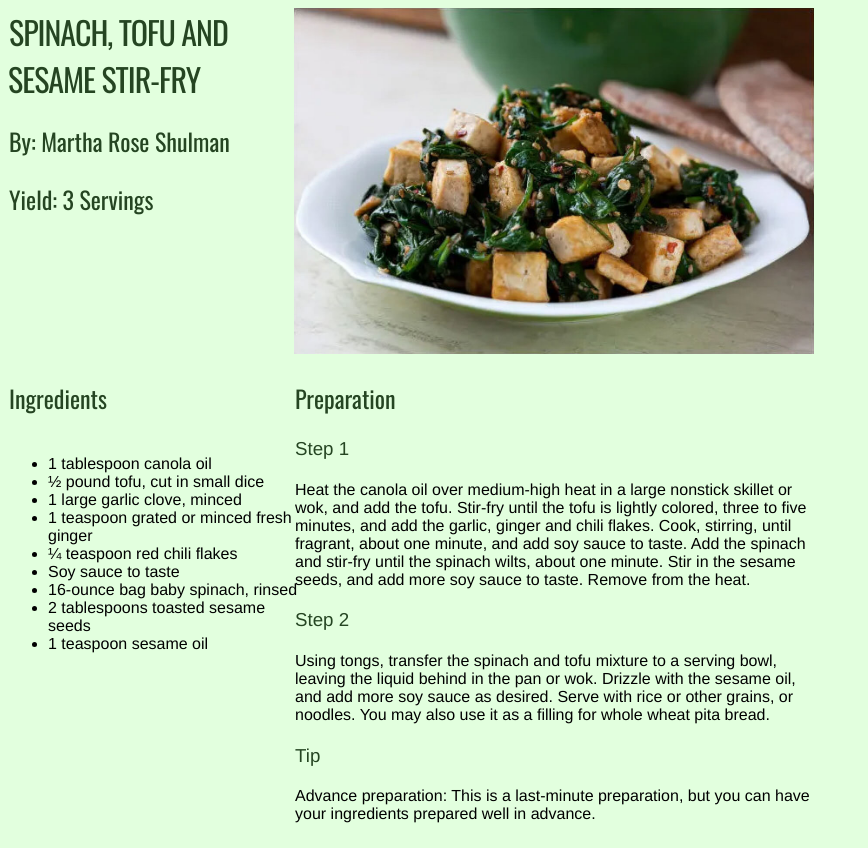
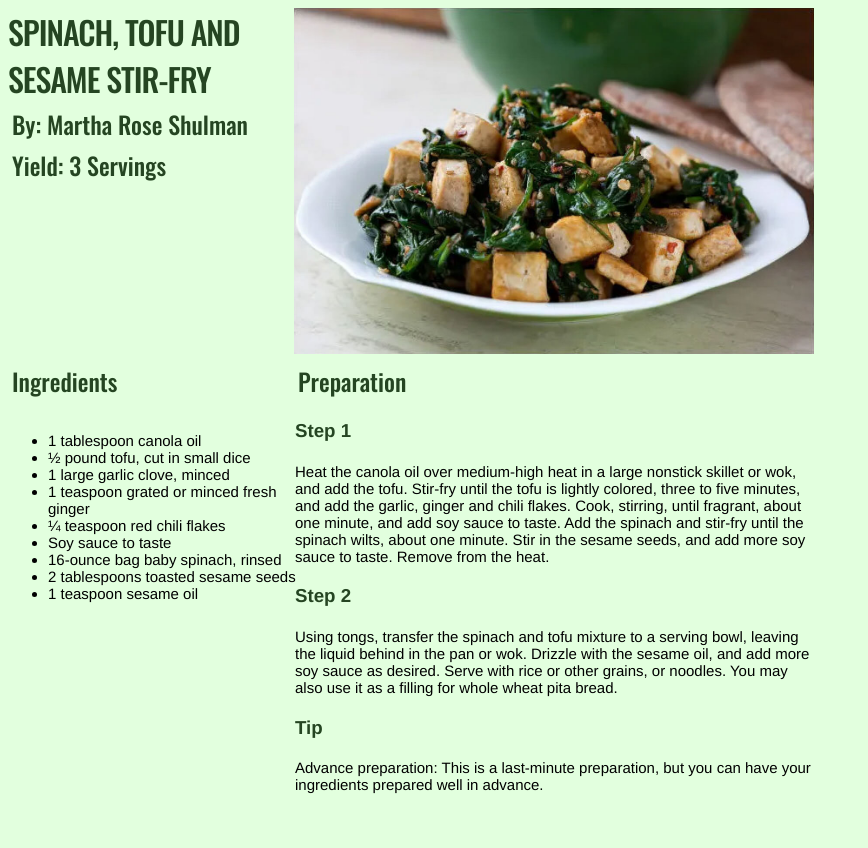
Before and after one commit to Tandeep14/exercise7, a plain HTML site: page index.html in a window 1280 px wide. Shown: the whole page, without its empty margins (0-868 px from the left). After the commit the page ends 817 px from the top, so only its background shows below. Drawn offline with nearby package versions, Linux system fonts and the light colour scheme; a web font is replaced by a local one.

Commit message:
finishing touches

```diff
--- a/index.html
+++ b/index.html
@@ -15,7 +15,6 @@
     <style>
       body {
         background-color: #E2FFDE;
-        font-weight: 400;
         width: 950px;
       }
 
@@ -27,28 +26,27 @@
         font-family: "Oswald", sans-serif;
         letter-spacing: -1px;
         font-size: 35ems;
-        font-weight: 400;
+        font-weight: 500;
         font-style: normal;
         color: #254522;
-        padding: 1px;
         display: inline;
         text-transform: uppercase;
       }
 
       h2 {
         font-family: "Oswald", Helvetica, sans-serif;
-        line-height: 1.5;
+        line-height: -1.5;
         font-size: 24ems;
-        font-weight: 400;
+        font-weight: 500;
         font-style: normal;
         color: #254522;
         padding: 1px;
+        margin: 1%;
       }
 
       h3 {
         font-family: "WDXL Lubrifont SC", Helvetica, sans-serif;
         font-size: 20ems;
-        font-weight: 400;
         font-style: normal;
         color: #254522;
         padding: 1px;
@@ -56,7 +54,7 @@
 
       p {
         font-family: "WDXL Lubrifont SC", Helvetica, sans-serif;
-        font-size: 15ems;
+        font-size: 15px;
         font-style: normal;
         color: black;
         padding: 1px;
@@ -64,7 +62,7 @@
 
       ul {
         font-family: "WDXL Lubrifont SC", Helvetica, sans-serif;
-        font-size: 15ems;
+        font-size: 15px;
         color: black;
       }
 
```
